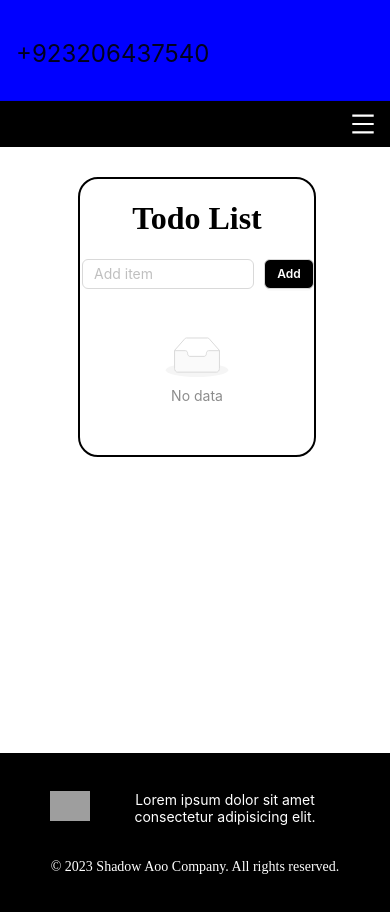
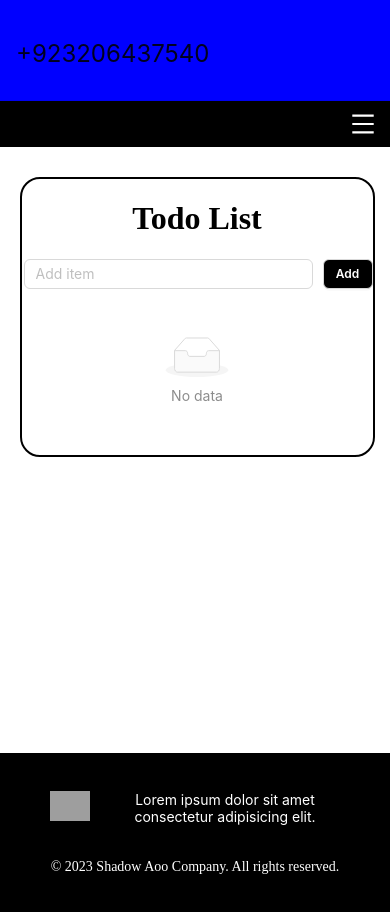
Before and after one commit to Noor-Waqas/Navbar-antd, a React (Vite) app: page /todo.list in a window 390 px wide. Built offline with nearby package versions, Linux system fonts and the light colour scheme; grey boxes are pictures that could not be loaded.

Commit message:
resolve fixess

```diff
--- a/src/components/contect/index.jsx
+++ b/src/components/contect/index.jsx
@@ -27,7 +27,7 @@ const index = () => {
 
   return (
     <div  className={style.MaindivStyles}>
-      <div style={{width:"60%"}}>
+      <div style={{width:"60%"}} className={style.widthDiv}>
         <div className={style.TodoListDiv}>
         <h1 style={{textAlign:"center"}}>Todo List</h1>
        <div  className={style.InputStylesDiv}>
--- a/src/components/contect/style.module.scss
+++ b/src/components/contect/style.module.scss
@@ -46,5 +46,11 @@
         font-size: 24px;
         color: red;
     }
+    .widthDiv{
+        @media only screen and (max-width: 536px) {
+            width: 90% !important;
+
+            }
+    }
 
 }
```
